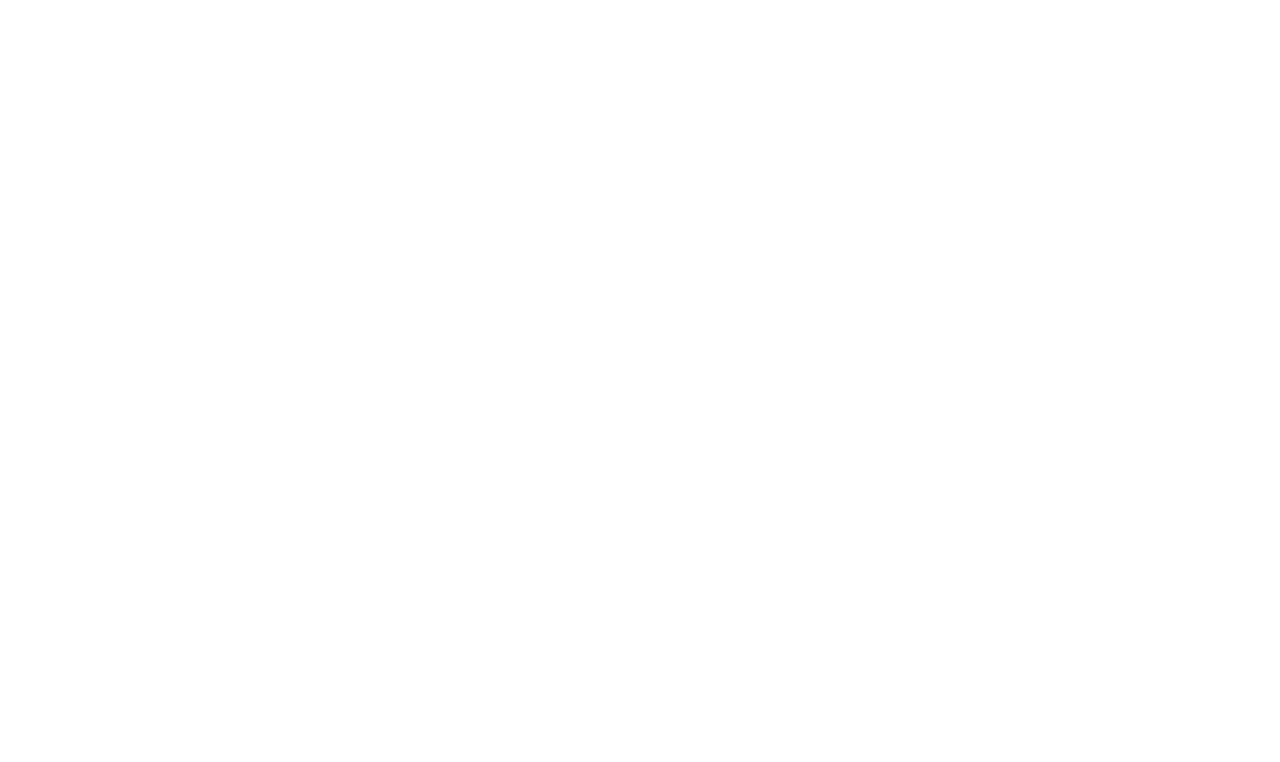
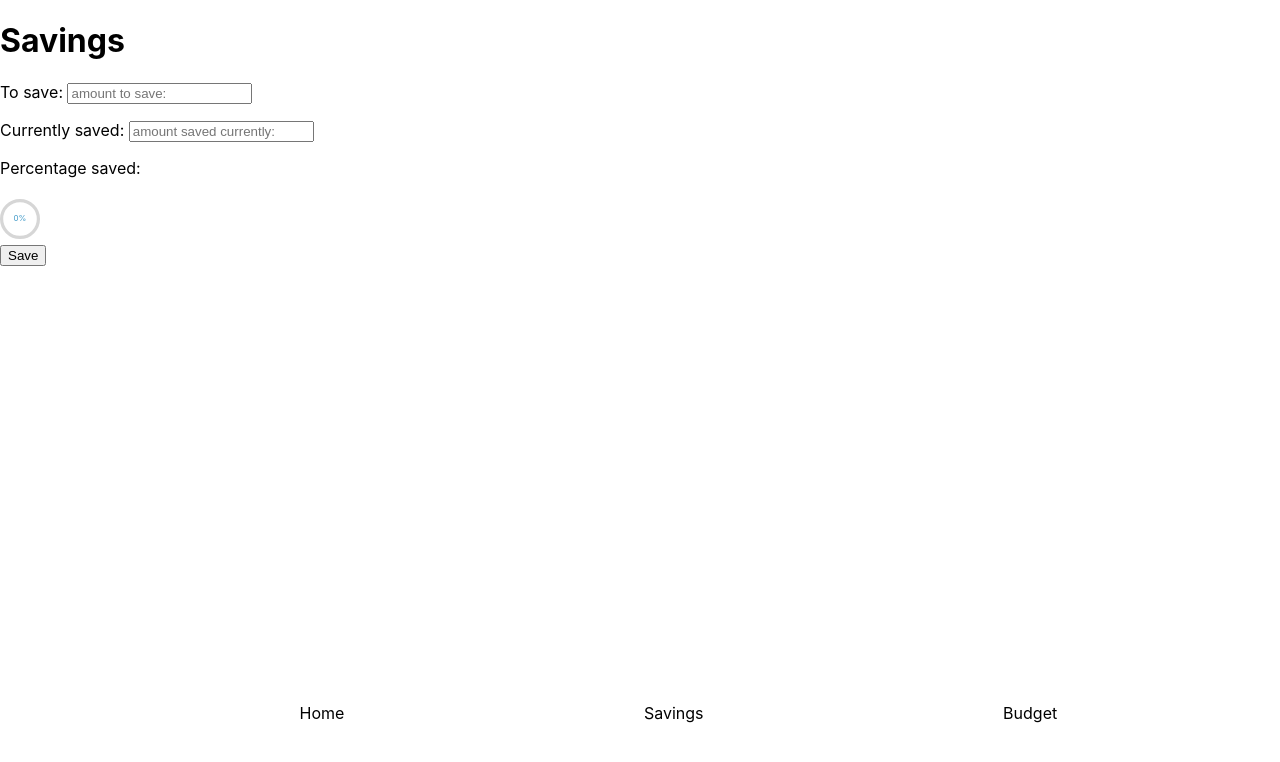
Before and after one commit to Matrixow/E-finance, a React (Create React App) app: page /savings in a window 1280 px wide. Before the commit this address had no page. Shown: the top 762 px of the page. Built offline with nearby package versions, Linux system fonts and the light colour scheme.

Commit message:
added a lot of features

```diff
--- a/src/App.css
+++ b/src/App.css
@@ -169,7 +169,7 @@ hr{
 
 
 
-#root > div.Section1 > div:nth-child(1) > svg{
+#root > div.Section1 > div:nth-child(1) > svg, #root > form > svg{
   width: 40px;
   height: 50px;
   font-size: xx-large;
--- a/src/App.js
+++ b/src/App.js
@@ -2,16 +2,17 @@ import './App.css';
 import Budget from './pages/Budget';
 import Home from './components/Home';
 import { BrowserRouter, Routes, Route } from 'react-router-dom'
+import Savings from './pages/Savingspage';
 
 
 function App() {
-
     return(
         <BrowserRouter>
             <Routes>
                 <Route index element={<Home/>} ></Route>
                 <Route index path='/home' element={<Home/>} ></Route>
                 <Route path='/budget' element={<Budget/>}></Route>
+                <Route path='/savings' element={<Savings/>}></Route>
             </Routes>
         </BrowserRouter>
     );
--- a/src/components/Budget.js
+++ b/src/components/Budget.js
@@ -1,11 +1,13 @@
 export default function Budget(){
-    let budget = JSON.parse(localStorage.getItem("budget"))
+    let budget = JSON.parse(localStorage.getItem("budget")) || {save:0, spend:0}
 
     return(
         <div className="Section">
             <h1>Budget This month</h1>
-            <p>To spend: {budget.spend} </p>
-            <p>To save: {budget.save}</p>
+            <p>To save: GHS {budget.save || 0}</p>
+            <p>To spend: GHS {budget.spend || 0} </p>
+            <p>Estimated remains: GHS {budget.save - budget.spend}</p>
+
 
         </div>
     )
--- a/src/components/Home.js
+++ b/src/components/Home.js
@@ -5,17 +5,45 @@ import Savings from './Savings';
 import Budget from './Budget';
 import Moneyavailable from './Moneyavailable';
 import Calculator from './Savingscalculator';
+import { useEffect, useState } from 'react';
 
 
 
 
 export default function Home(){
+  let [name, setName] = useState("");
+  let [username, setUsername] = useState("")
+  const details = localStorage.getItem("userdetails")
+
+  useEffect(()=>{
+
+    const checkuserdetails = ()=>{
+      if(!localStorage.getItem("userdetails")){
+        let name = prompt("Enter your name");
+        let uname = prompt("Enter your username");
+        localStorage.setItem("userdetails", JSON.stringify({name:name, uname:uname}))
+      }
+
+      if(localStorage.getItem("userdetails")){
+        let details = JSON.parse(localStorage.getItem("userdetails"))
+        setName(details.name)
+        setUsername(details.uname)
+      }
+      else{
+        checkuserdetails()
+      }
+    }
+
+    checkuserdetails()
+
+  }, [details])
+
     return (
 
 
         <>
       <div className="Usercont">
-      <UserInfo username="matrix" name="Ernest Ampem"/>
+      <UserInfo username={username || "Username"} name={name || "Fullname"}/>
       <Image/>
       </div>
 
--- a/src/components/Menu.js
+++ b/src/components/Menu.js
@@ -14,7 +14,7 @@ export default function Menu(){
     return(
         <div className="menu-bottom">
             <div className="menu-item" onClick={handleClick}>Home</div>
-            <div className="menu-item">Savings</div>
+            <div className="menu-item" onClick={handleClick}>Savings</div>
             <div className="menu-item" onClick={handleClick}>Budget</div>
 
         </div>
--- a/src/components/Savings.js
+++ b/src/components/Savings.js
@@ -1,15 +1,14 @@
 import { CircularProgressbar} from 'react-circular-progressbar';
 import 'react-circular-progressbar/dist/styles.css';
 
-const Myprogressbar = ()=>{
-    let percentage = 65;
+export const Myprogressbar = (props)=>{
 
     return(
         <CircularProgressbar
-            value={percentage}
-            text = {`${percentage}%`}
+            value={props.percentage || 0}
+            text = {`${props.percentage || 0}% `}
             styles={{
-            pathColor: `rgba(62, 152, 199, ${percentage / 100})`,
+            pathColor: `rgba(62, 152, 199, ${(props.percentage || 0) / 100})`,
             textColor: '#f88',
             trailColor: '#d6d6d6',
             backgroundColor: '#3e98c7',
@@ -20,14 +19,15 @@ const Myprogressbar = ()=>{
 
 
 export default function Savings(){
+    let savingsdata = JSON.parse(localStorage.getItem("savings")) || {tosave:0, currentlysaved:0}
     return(
         <div className="Section" id="savingsection">
             <div>
                 <h1>Savings</h1>
-                <p>Planned goal: </p>
-                <p>Achieved goal</p>
+                <p>Planned goal: GHS {savingsdata.tosave || 0}</p>
+                <p>Achieved goal: GHS {savingsdata.currentlysaved || 0} </p>
             </div>
-            <Myprogressbar id="progressbar"/>
+            <Myprogressbar percentage={savingsdata.percentage} id="progressbar"/>
         </div>
     )
 }
--- a/src/pages/Budget.js
+++ b/src/pages/Budget.js
@@ -11,7 +11,6 @@ export default function Budget(){
         let save = document.querySelector("#save")
         let spend = document.querySelector("#spend")
 
-        console.log(save.value - spend.value)
         setSavings(save.value - spend.value)
 
     }
--- a/src/pages/Savingspage.js
+++ b/src/pages/Savingspage.js
@@ -0,0 +1,43 @@
+import { useState } from 'react'
+import Menu from '../components/Menu'
+import { Myprogressbar } from '../components/Savings'
+
+export default function Savings(){
+    const [percentage, setPercentage] = useState(0)
+    const updatePercentage = ()=>{
+
+        let tosave = document.querySelector("#save")
+        let currSaved = document.querySelector("#saved")
+        console.log(((parseFloat(tosave.value) - parseFloat(currSaved.value)/tosave)*100))
+        setPercentage((parseFloat(currSaved.value)/parseFloat(tosave.value))*100)
+    }
+
+    const saveSavings = ()=>{
+        let tosave = document.querySelector("#save")
+        let currSaved = document.querySelector("#saved")
+        let savings = {
+            tosave: tosave.value,
+            currentlysaved: currSaved.value,
+            percentage: percentage
+        }
+        localStorage.setItem("savings", JSON.stringify(savings))
+        alert("Saved");
+
+    }
+
+    return (
+        <>
+        <form>
+        <h1>Savings</h1>
+        <p>To save: <span><input id='save' placeholder="amount to save: " onChange={updatePercentage} ></input></span> </p>
+        <p>Currently saved:  <span><input id='saved' placeholder="amount saved currently: " onChange={updatePercentage} ></input></span></p>
+        <p>Percentage saved: </p>
+        <Myprogressbar percentage={percentage}/> <br></br>
+        <button onClick={saveSavings}>Save</button>
+        </form>
+
+        <Menu/>
+
+        </>
+    )
+}
```
